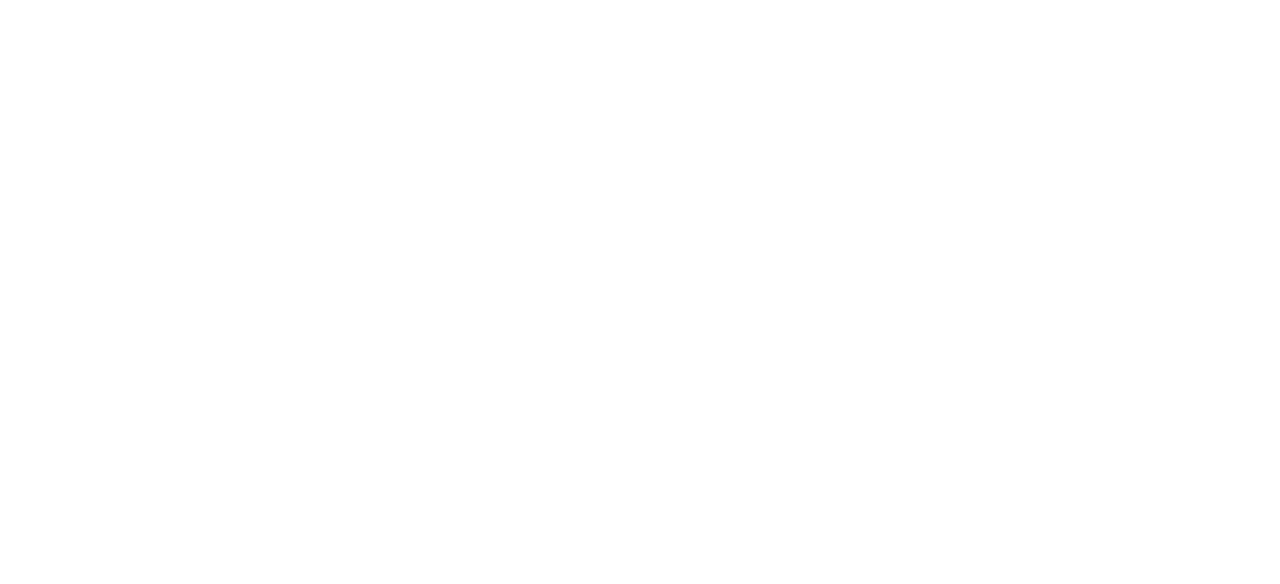
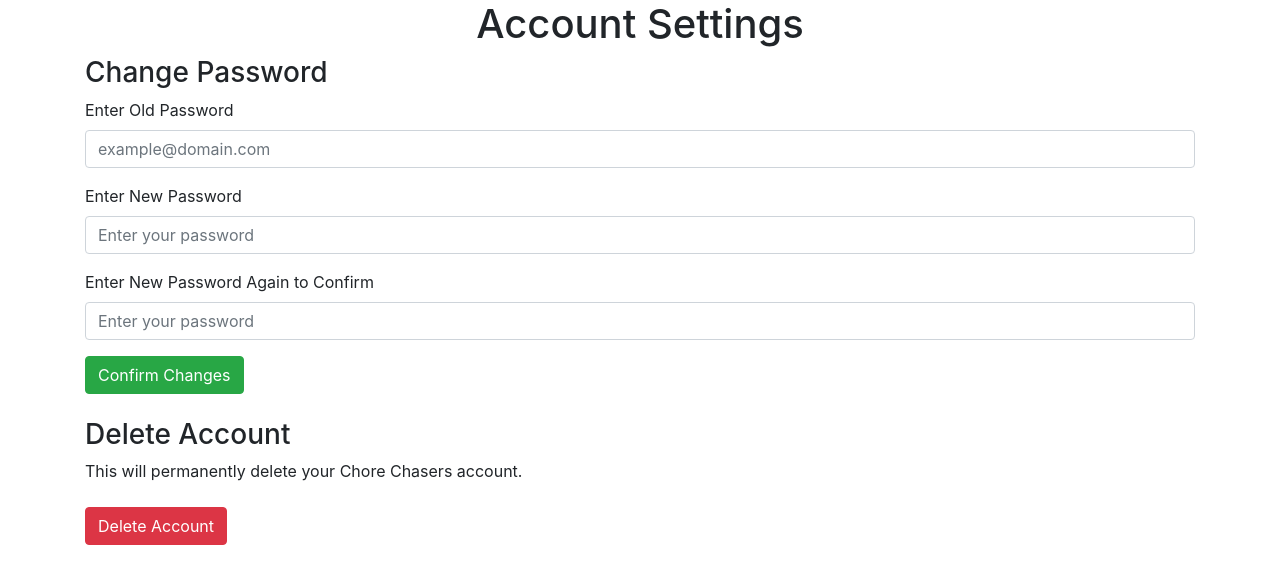
Before and after one commit to BrennanBeeler/CS5340_ChoreChasers, a React (Create React App) app: page /profileSettings in a window 1280 px wide. Shown: the top 584 px of the page. Built offline with nearby package versions, Linux system fonts and the light colour scheme.

Commit message:
account settings

```diff
--- a/src/App.js
+++ b/src/App.js
@@ -6,6 +6,7 @@ import Login from "./components/login/login";
 import SignUp from "./components/sign-up/sign-up";
 import ChoreManager from "./components/chore-manager/chore-manager";
 import Profile from "./components/profile/profile";
+import ProfileSettings from "./components/profile/profile-settings";
 import "./App.css"
 
 
@@ -33,6 +34,10 @@ function App() {
                     <Route path="/profile" exact={true}>
                         <Profile/>
                     </Route>
+
+                    <Route path="/profileSettings" exact={true}>
+                        <ProfileSettings/>
+                    </Route>
                 </div>
             </BrowserRouter>
         </Provider>
--- a/src/components/profile/profile-settings.js
+++ b/src/components/profile/profile-settings.js
@@ -0,0 +1,76 @@
+import React, {useState} from "react";
+import {Link, Redirect} from "react-router-dom";
+
+const ProfileSettings = ({
+                   profile}) => {
+  const handleSubmit = (event) => {
+        event.preventDefault()
+        // DELETE account request
+    }
+
+  const [oldPassword, setOldPassword] = useState("");
+  const [newPassword, setNewPassword] = useState("");
+  const [confirmPassword, setConfirmPassword] = useState("");
+    return (
+        <div className="container">
+            <h1 className="text-center">
+                Account Settings
+            </h1>
+
+            <h3 className="text-left">
+                Change Password
+            </h3>
+
+            <form>
+                <div className="form-group">
+                    <label htmlFor="oldPasswordFld" className="label ">
+                        Enter Old Password
+                    </label>
+                    <input id="emailFld" placeholder="example@domain.com" className="form-control"
+                           value={oldPassword} onChange={(event => setOldPassword(event.target.value))}/>
+
+                </div>
+
+                <div className="form-group">
+                    <label htmlFor="passwordFld" className="label">
+                        Enter New Password
+                    </label>
+                    <input id="passwordFld" placeholder="Enter your password" className="form-control"
+                           value={newPassword} onChange={(event => setNewPassword(event.target.value))}/>
+                </div>
+
+                <div className="form-group">
+                    <label htmlFor="passwordFld" className="label">
+                        Enter New Password Again to Confirm
+                    </label>
+                    <input id="passwordFld" placeholder="Enter your password" className="form-control"
+                           value={confirmPassword} onChange={(event => setConfirmPassword(event.target.value))}/>
+                </div>
+
+                {/*TODO: figure out why this is clearing fields*/}
+                <button className="btn btn-success" onClick={(event) =>  handleSubmit(event)}>
+                    Confirm Changes
+                </button>
+
+                <br/>
+                <br/>
+
+                <div className="mx-auto">
+                    <h3 className="text-left">
+                        Delete Account
+                    </h3>
+
+                    <p>
+                      This will permanently delete your Chore Chasers account.
+                    </p>
+
+                    <button className="btn btn-danger mt-2">
+                        Delete Account
+                    </button>
+                </div>
+            </form>
+        </div>
+    )
+}
+
+export default ProfileSettings;
--- a/src/components/profile/profile.js
+++ b/src/components/profile/profile.js
@@ -32,8 +32,8 @@ const Profile = (
               {profile.name || defaultName}'s Profile
             </h2>
             <button className="btn fa fa-cog"/>
-            <Link to="profile-settings" className="nav-link-center">
-                Account Settings
+            <Link to="/profileSettings" className="nav-link-center">
+                View Account Settings
             </Link>
             <div style={{padding: 20}} />
 
```
